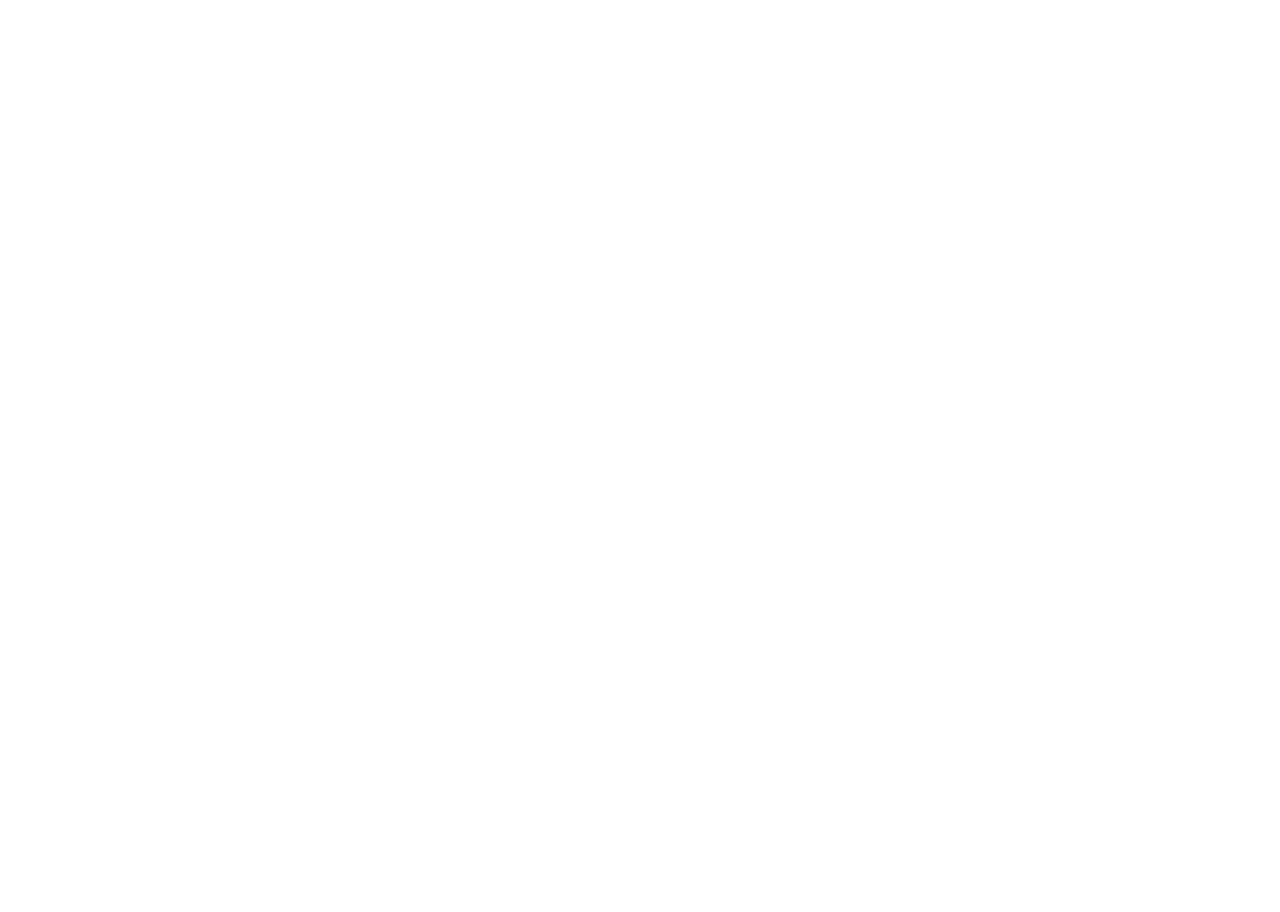
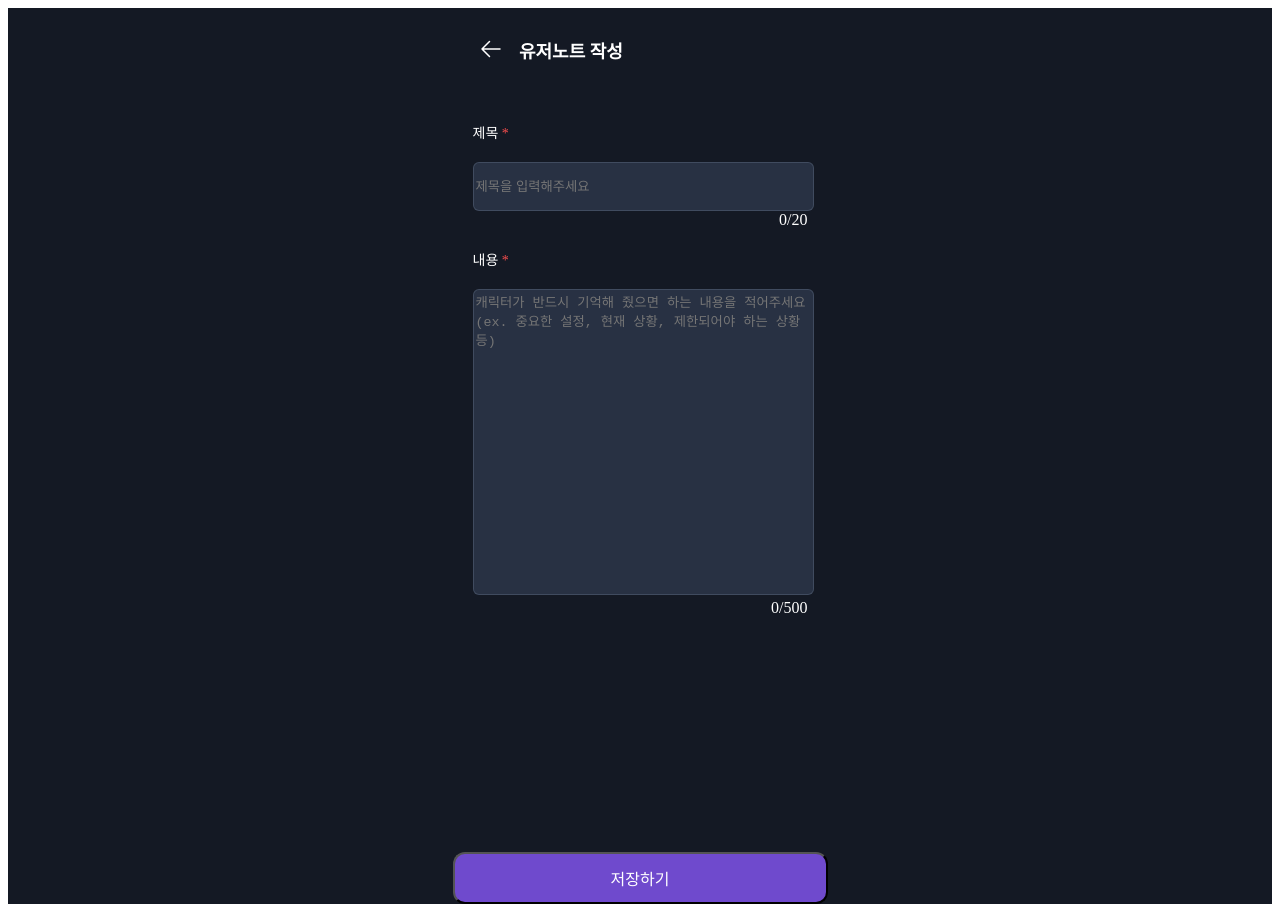
Before and after one commit to StoneCAU/Frontend_TS, a React (Vite) app: page /UserNoteWrite in a window 1280 px wide. Before the commit this address had no page. Before the commit the page ends 800 px from the top, so only its background shows below. Built offline with nearby package versions, Linux system fonts and the light colour scheme.

Commit message:
feat: 유저노트 작성UI

```diff
--- a/src/App.tsx
+++ b/src/App.tsx
@@ -4,6 +4,7 @@
 import Home from './Pages/Home/Home';
 import ChatSetting from './Pages/ChatSetting/ChatSetting';
 import UserNoteDetail from './Pages/UserNoteDetail/UserNoteDetail';
+import UserNoteWrite from './Pages/UserNoteWrite';
 
 const App: React.FC = () => {
   return (
@@ -13,6 +14,7 @@
         <Route path="/Home" element={<Home />} />
         <Route path="/ChatSetting" element={<ChatSetting />} />
         <Route path="/UserNoteDetail" element={<UserNoteDetail />} />
+        <Route path="/UserNoteWrite" element={<UserNoteWrite />} />
       </Routes>
     </Router>
   );
--- a/src/Pages/ChatSetting/ChatSetting.css
+++ b/src/Pages/ChatSetting/ChatSetting.css
@@ -174,9 +174,7 @@
     background: #5c3bb4;
 }
 
-/* ====== InputWithCounter / RadioGroup 전용 스타일 ======
-   (Tailwind를 제거하려면 아래 스타일이 필요합니다)
-*/
+/* ====== InputWithCounter / RadioGroup 전용 스타일 ======*/
 
 /* InputWithCounter */
 .cs-inputwrap {
--- /dev/null
+++ b/src/Pages/UserNoteWrite.tsx
@@ -0,0 +1,85 @@
+import React, { useState } from "react";
+import { ArrowLeftIcon } from "../components/icons";
+
+const MAX_TITLE = 20;
+const MAX_BODY = 500;
+
+const UserNoteWrite: React.FC = () => {
+    const [title, setTitle] = useState("");
+    const [body, setBody] = useState("");
+
+    return (
+        <div className="min-h-screen bg-[#141924] flex items-center justify-center">
+            <div className="w-[375px] h-[896px] bg-[#141924] text-gray-200 flex flex-col overflow-hidden">
+
+                <header className="flex-shrink-0 h-[34px] mt-[25px] flex items-center px-[20.5px]">
+                    <button className="bg-transparent border-none outline-none p-0 m-0 cursor-pointer" aria-label="뒤로가기">
+                        <ArrowLeftIcon className="w-[24px] h-[24px] text-[#FFF]" />
+                    </button>
+                    <h1 className="ml-[10px] text-[18px] font-bold text-[#FFF]">유저노트 작성</h1>
+                </header>
+
+                <main className="flex-1 overflow-y-auto overflow-x-hidden [scrollbar-width:none] [-webkit-overflow-scrolling:touch]">
+
+                    <div className="w-[335px] mx-auto pb-4">
+                        <div className="mt-[55px]">
+                            <label className="block text-[14px] font-semibold text-[#FFF] mb-2 h-[40px]">
+                                제목 <span className="text-[#F24C4C]">*</span>
+                            </label>
+
+                            <div className="relative">
+                                <input
+                                    type="text"
+                                    maxLength={MAX_TITLE}
+                                    value={title}
+                                    onChange={(e) => setTitle(e.target.value)}
+                                    placeholder="제목을 입력해주세요"
+                                    className="w-full h-[45px] bg-[#283143] text-gray-200 placeholder-gray-500 border border-[rgba(100,116,139,0.4)] rounded-[6px] px-4 py-3 outline-none focus:border-[#6F4ACD] focus:ring-2 focus:ring-[#6F4ACD]/40"
+                                />
+
+                                <div className="mt-1.5 text-right text-xs text-[#FFF]">
+                                    {title.length}/{MAX_TITLE}
+                                </div>
+                            </div>
+                        </div>
+
+                        <div className="mt-[20px]">
+                            <label className="block text-[14px] font-semibold text-[#FFF] mb-2 h-[40px]">
+                                내용 <span className="text-[#F24C4C]">*</span>
+                            </label>
+
+                            <div className="relative">
+                                <textarea
+                                    rows={10}
+                                    maxLength={MAX_BODY}
+                                    value={body}
+                                    onChange={(e) => setBody(e.target.value)}
+                                    placeholder={
+                                        "캐릭터가 반드시 기억해 줬으면 하는 내용을 적어주세요 (ex. 중요한 설정, 현재 상황, 제한되어야 하는 상황 등)"
+                                    }
+                                    className="w-full h-[300px] bg-[#283143] text-gray-200 placeholder-gray-500 border border-[rgba(100,116,139,0.4)] rounded-[6px] px-4 py-3 outline-none resize-none focus:border-[#6F4ACD] focus:ring-2 focus:ring-[#6F4ACD]/40"
+                                />
+
+                                <div className="mt-1.5 text-right text-xs text-[#FFF]">
+                                    {body.length}/{MAX_BODY}
+                                </div>
+                            </div>
+                        </div>
+                        <div className="h-6" />
+                    </div>
+                </main>
+
+                <footer className="flex-shrink-0 px-4 pb-4">
+                    <button
+                        type="button"
+                        className="w-full h-[52px] rounded-[12px] bg-[#6F4ACD] text-[#FFF] font-semibold text-[16px]"
+                    >
+                        저장하기
+                    </button>
+                </footer>
+            </div>
+        </div>
+    );
+};
+
+export default UserNoteWrite;
```
